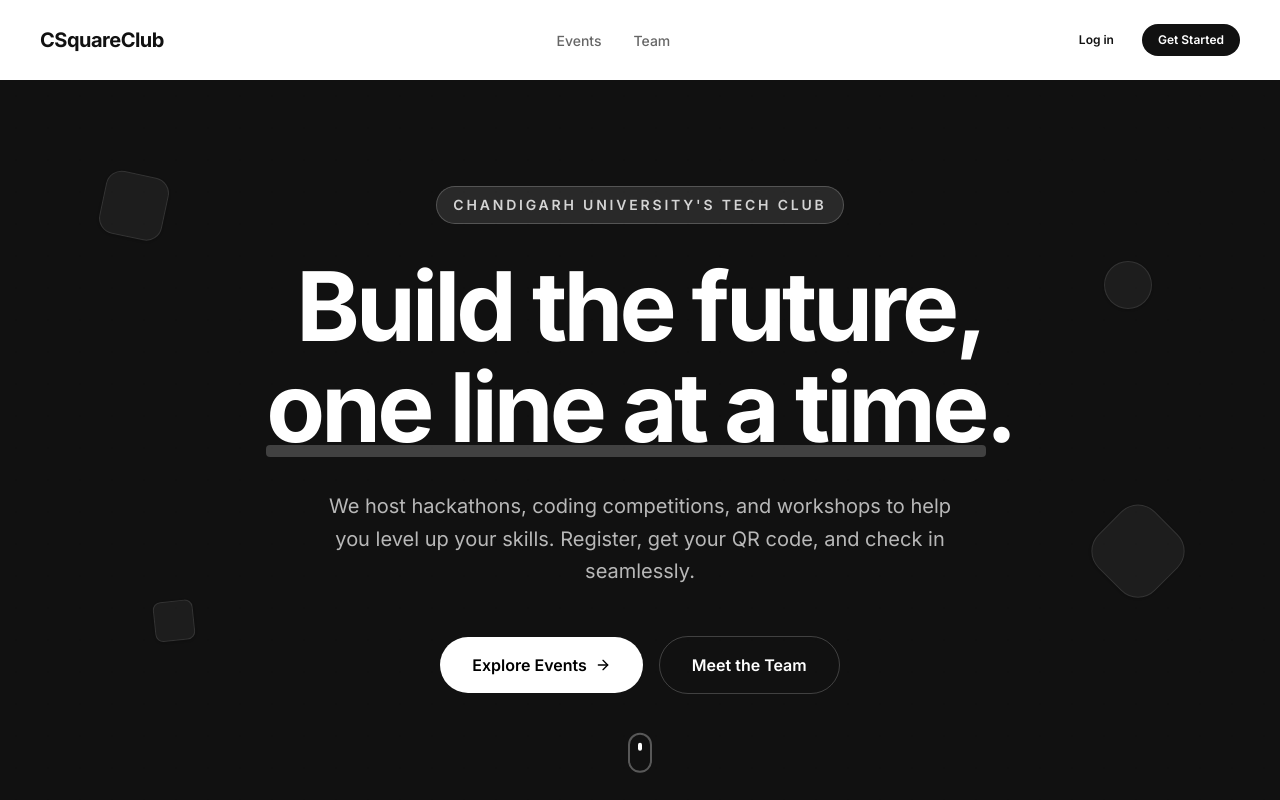
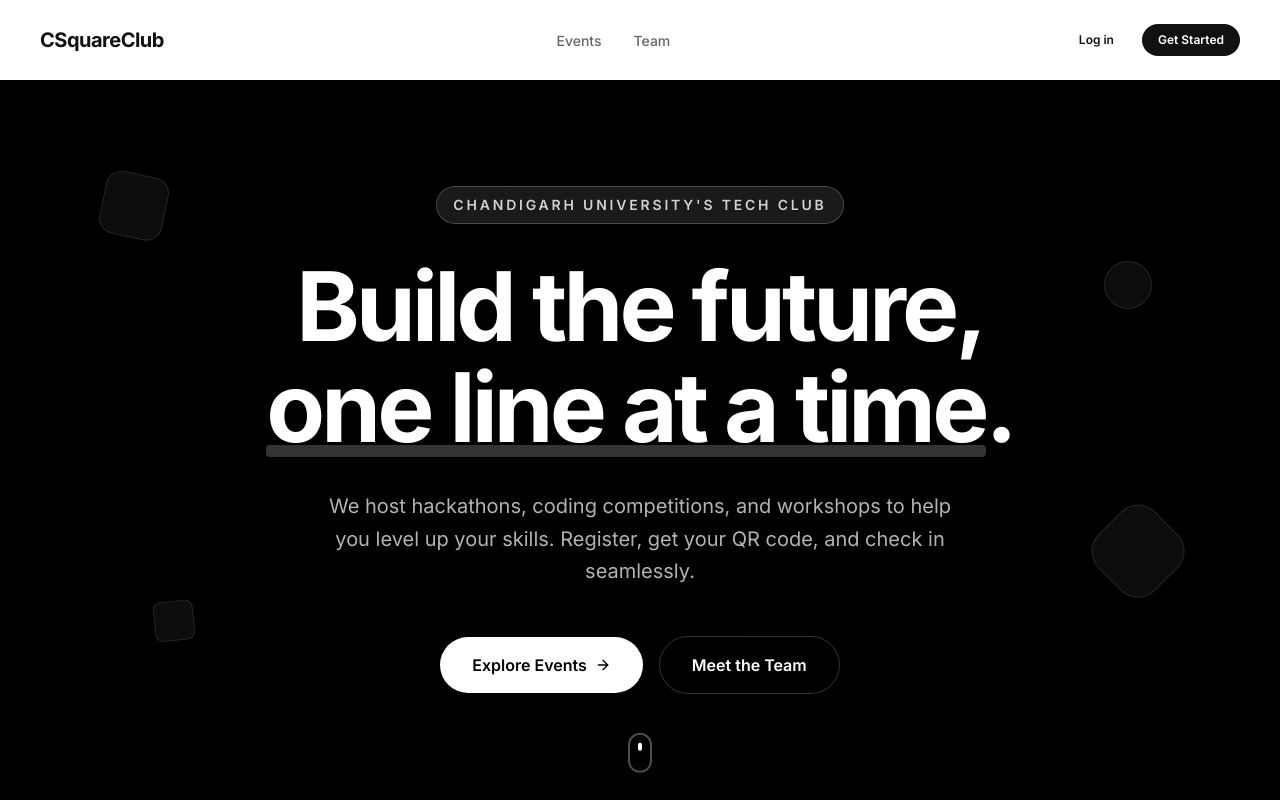
Before and after one commit to CSquareClubCU/C-Square-Web, a Next.js app in the folder frontend/: page / in a window 1280 px wide. Shown: the top 800 px of the page. Built offline with nearby package versions, Linux system fonts and the light colour scheme.

Commit message:
style: change hero background to deep black

```diff
--- a/frontend/app/page.tsx
+++ b/frontend/app/page.tsx
@@ -19,7 +19,7 @@ export default function Home() {
   return (
     <div className="flex flex-col items-center w-full overflow-hidden">
       {/* ─── HERO SECTION ─── */}
-      <section className="relative w-full min-h-[90vh] flex flex-col items-center justify-center text-center px-5 md:px-10 bg-[var(--c-accent)] text-white">
+      <section className="relative w-full min-h-[90vh] flex flex-col items-center justify-center text-center px-5 md:px-10 bg-black text-white">
         {/* Dot grid background */}
         <div className="absolute inset-0 dot-grid opacity-50" />
         {/* Mesh gradient overlay */}
```
